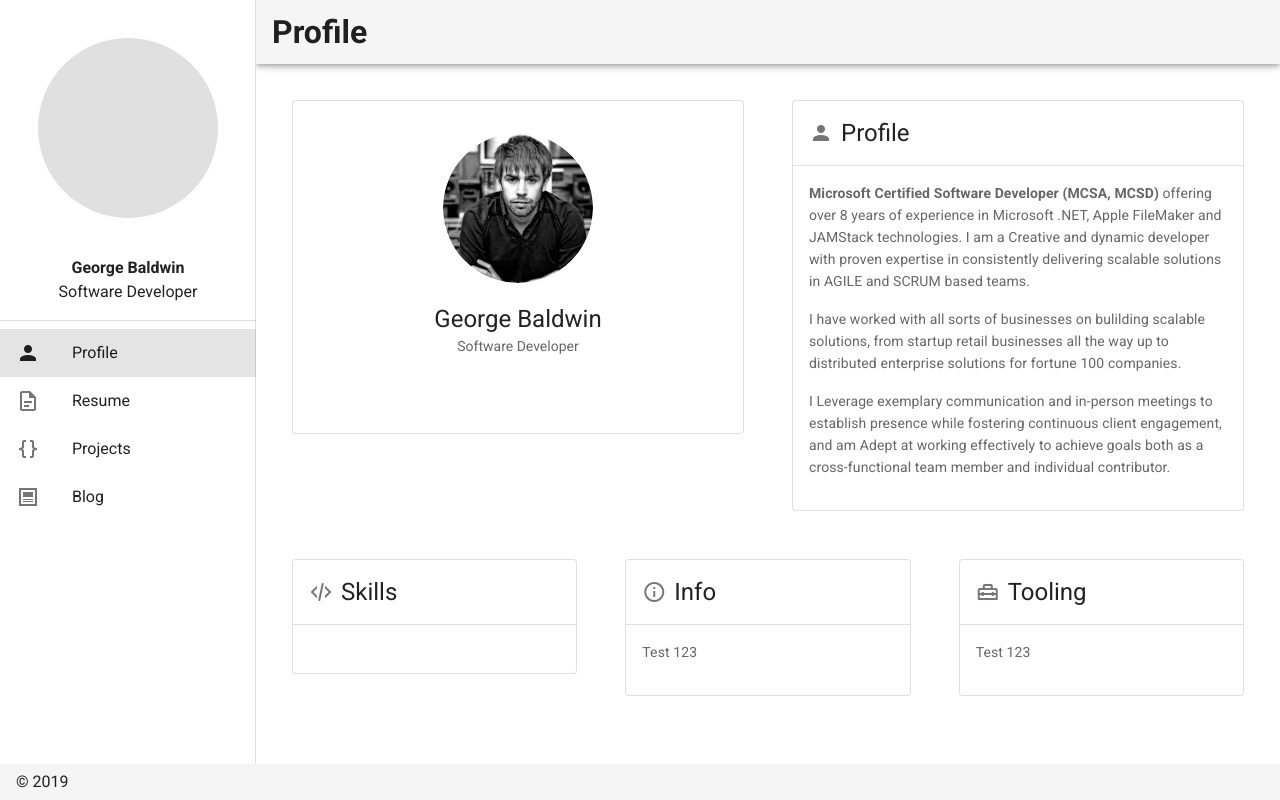
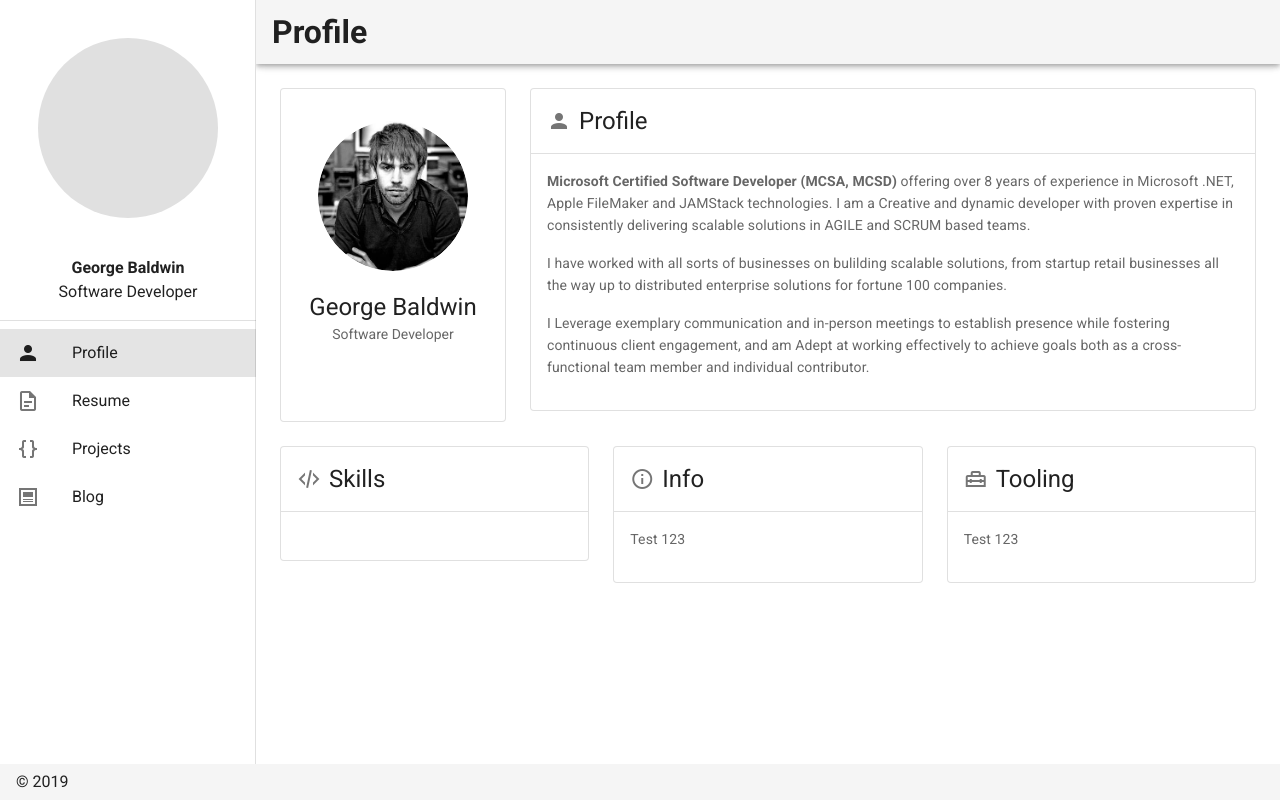
Before and after one commit to Geobald/portfolio-site, a Nuxt app: page / in a window 1280 px wide. Built offline with nearby package versions, Linux system fonts and the light colour scheme.

Commit message:
Adjusting flex grid on profile page

```diff
--- a/components/portfoliocard.vue
+++ b/components/portfoliocard.vue
@@ -1,6 +1,5 @@
 export
 <template>
-  <div class="container">
     <v-card outlined>
       <v-card-title class="headline">
           <v-icon left>{{ icon }}</v-icon> {{ title }}</v-card-title>
@@ -9,7 +8,6 @@
         <p>{{ text }}</p>
       </v-card-text>
     </v-card>
-  </div>
 </template>
 
 <script>
--- a/pages/index.vue
+++ b/pages/index.vue
@@ -2,8 +2,8 @@
   <v-layout>
     <v-container fluid>
       <v-row>
-        <v-col>
-          <div class="container">
+        <!-- PICTURE CARD -->
+        <v-col cols="12" xs="12" sm="12" md="3" lg="3">
           <v-card outlined>
             <v-list-item three-line class="text-center">
               <v-list-item-content>
@@ -42,30 +42,28 @@
               </v-btn>
             </div>
           </v-card>
-          </div>
         </v-col>
 
-        <v-col>
-
-  <div class="container">
+        <!-- PROFILE CARD -->
+         <v-col cols="12" xs="12" sm="12" md="9" lg="9">
           <v-card outlined>
             <v-card-title class="headline">
-          <v-icon left>mdi-account</v-icon> Profile</v-card-title>
+              <v-icon left>mdi-account</v-icon>Profile
+            </v-card-title>
             <v-divider></v-divider>
             <v-card-text>
               <p v-html="profiletext"></p>
             </v-card-text>
           </v-card>
-  </div>
-
-
-
         </v-col>
       </v-row>
+
+      <!-- NEXT ROW -->
       <v-row>
         <v-col>
           <portfoliocard icon="mdi-xml" title="Skills" text underscore="true" />
         </v-col>
+
         <v-col>
           <portfoliocard
             icon="mdi-information-outline"
@@ -104,12 +102,12 @@
   },
 
   mounted() {
-    this.profiletext = portfoliotextservice.getprofiletext()
+    this.profiletext = portfoliotextservice.getprofiletext();
   },
 
-  computed:{
+  computed: {
     profiletextresult() {
-       return this.profiletext ? this.profiletext : 'An error occurred';
+      return this.profiletext ? this.profiletext : "An error occurred";
     }
   }
 };
```
Lines whose indentation alone changed are shown as unchanged.
